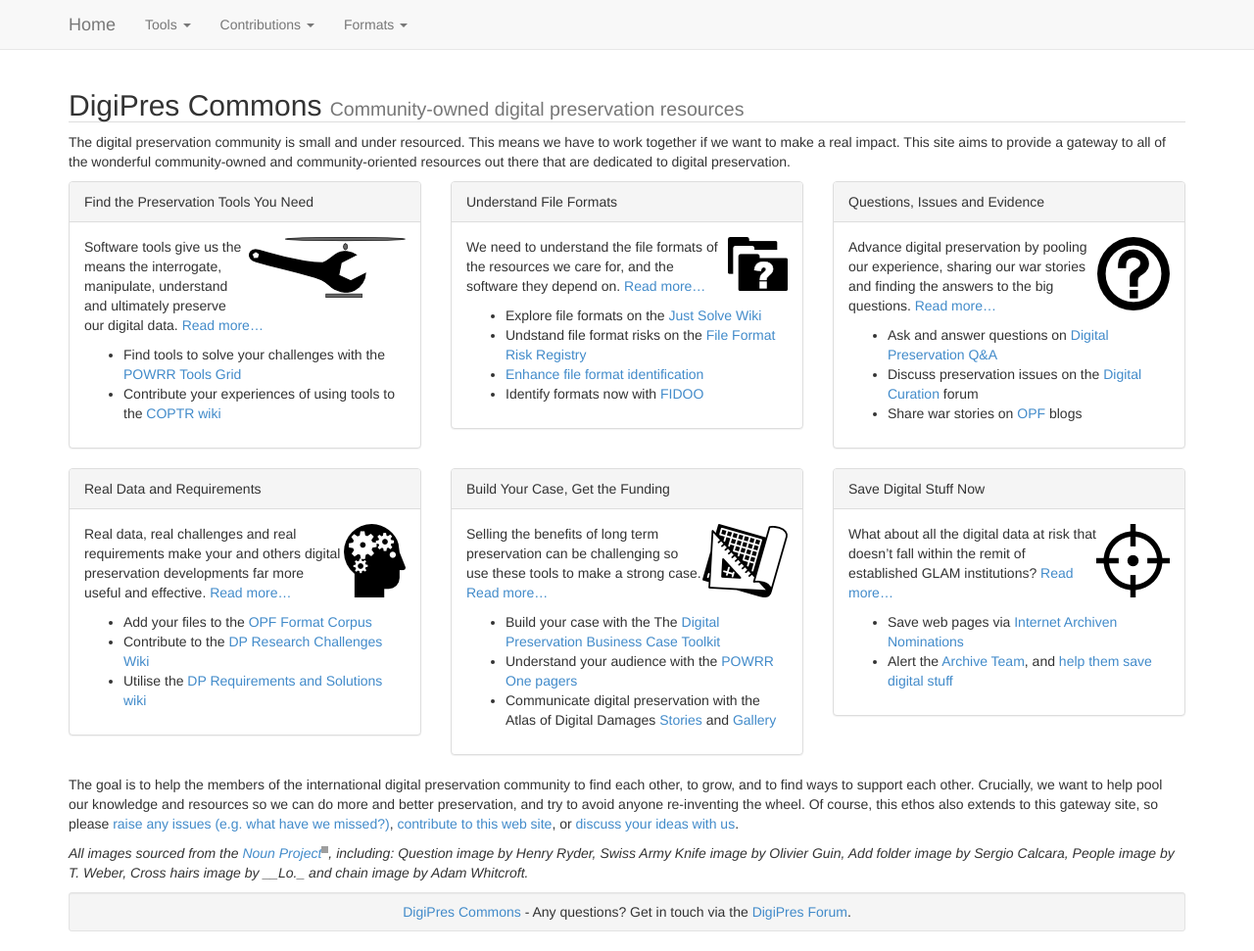
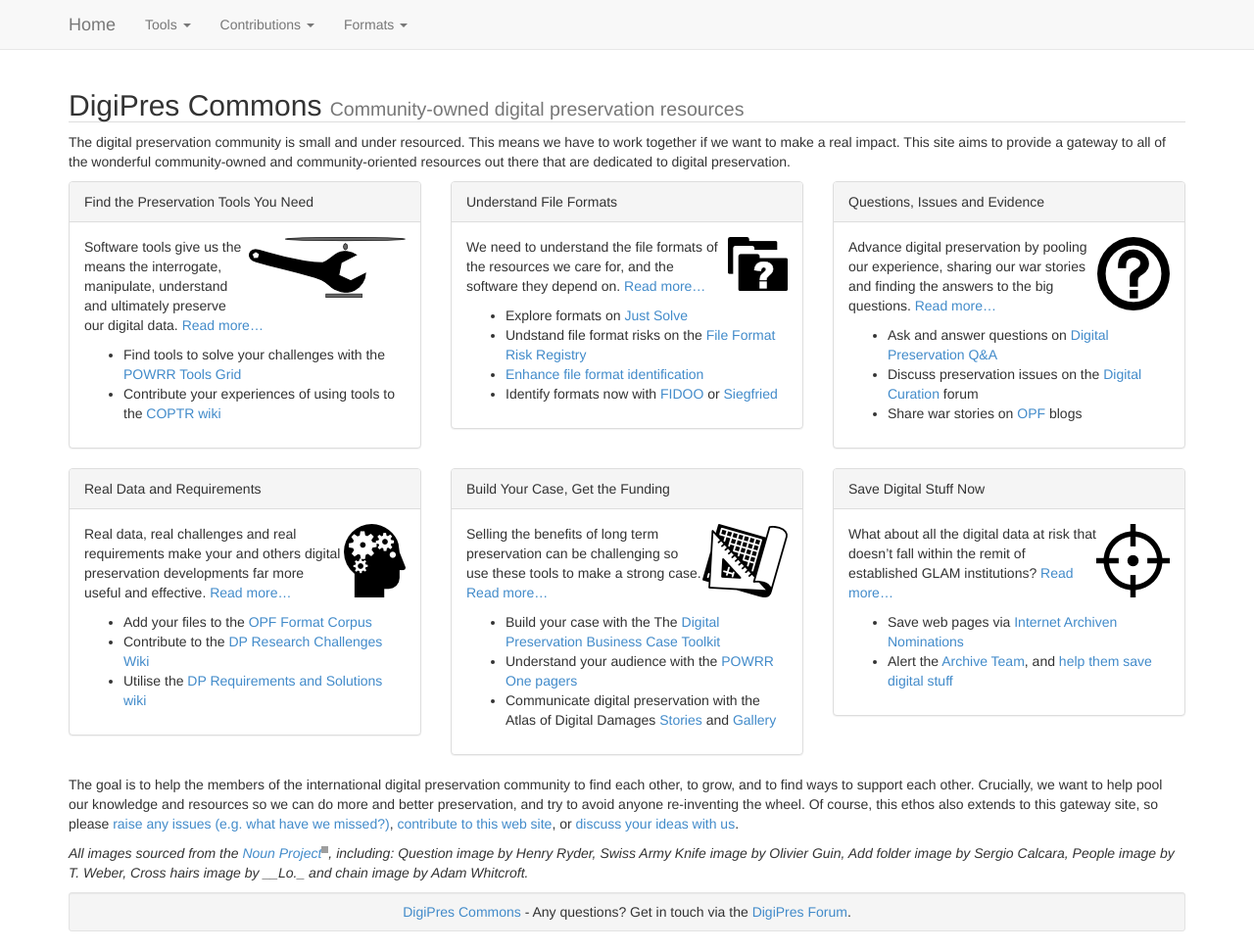
Before and after one commit to digipres/awesome-digital-preservation, a Jekyll site: the page built from index.md, in a window 1280 px wide. Shown: the whole page at 98% size. Built offline with Jekyll 4.4.1, drawn with Linux system fonts in a browser that asks for light colours.

Commit message:
Update index_understanding_formats.md

```diff
--- a/index_understanding_formats.md
+++ b/index_understanding_formats.md
@@ -1,6 +1,6 @@
 We need to understand the file formats of the resources we care for, and the software they depend on. [Read more...](formats_main.html)
 
-* Explore file formats on the [Just Solve Wiki](http://justsolve.archiveteam.org)
+* Explore formats on [Just Solve](http://justsolve.archiveteam.org)
 * Undstand file format risks on the [File Format Risk Registry](http://wiki.opf-labs.org/display/TR/OPF+File+Format+Risk+Registry)
 * [Enhance file format identification](fileformatid_main.html)
-* Identify formats now with [FIDOO](http://www.techmaurice.com/fidoo/)
+* Identify formats now with [FIDOO](http://www.techmaurice.com/fidoo/) or [Siegfried](http://www.itforarchivists.com/siegfried)
```
